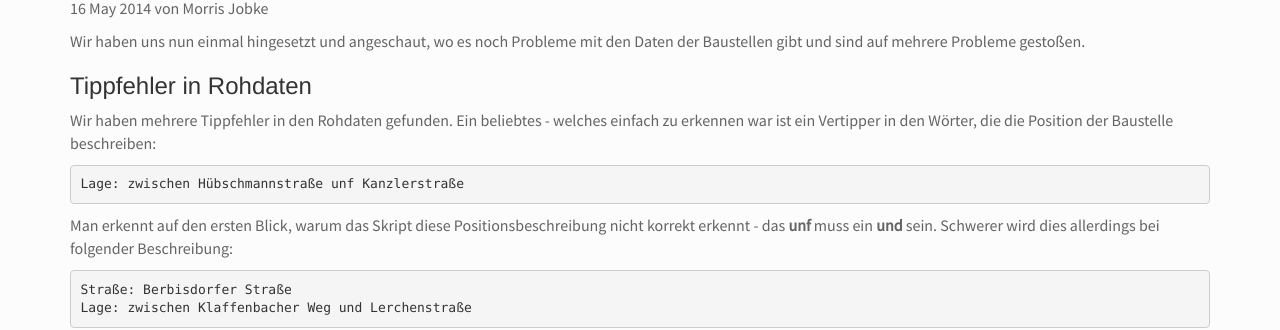
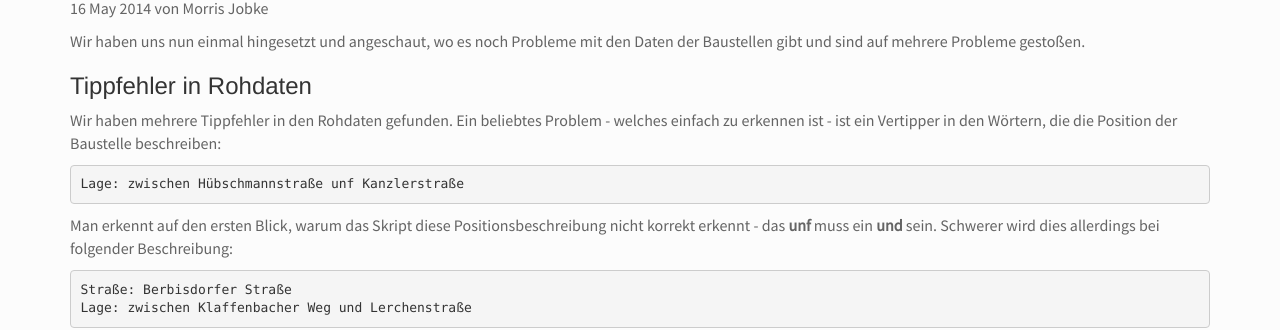
Before and after one commit to CodeforChemnitz/codeforchemnitz.github.io, a Jekyll site: the page built from _posts/2014-05-16-Analyse-Baustellendaten.md, in a window 1280 px wide and 900 px high, scrolled down 301 px. Shown: the part 150-480 px from the top of the window. Built offline with Jekyll 4.4.1, drawn with Linux system fonts in a browser that asks for light colours; Markdown is read by kramdown in place of the engine named in the settings.

Commit message:
fixed typo

```diff
--- a/_posts/2014-05-16-Analyse-Baustellendaten.md
+++ b/_posts/2014-05-16-Analyse-Baustellendaten.md
@@ -11,7 +11,7 @@ Wir haben uns nun einmal hingesetzt und angeschaut, wo es noch Probleme mit den
 
 ### Tippfehler in Rohdaten
 
-Wir haben mehrere Tippfehler in den Rohdaten gefunden. Ein beliebtes - welches einfach zu erkennen war ist ein Vertipper in den Wörter, die die Position der Baustelle beschreiben:
+Wir haben mehrere Tippfehler in den Rohdaten gefunden. Ein beliebtes Problem - welches einfach zu erkennen ist - ist ein Vertipper in den Wörtern, die die Position der Baustelle beschreiben:
 
 	Lage: zwischen Hübschmannstraße unf Kanzlerstraße
 
```
